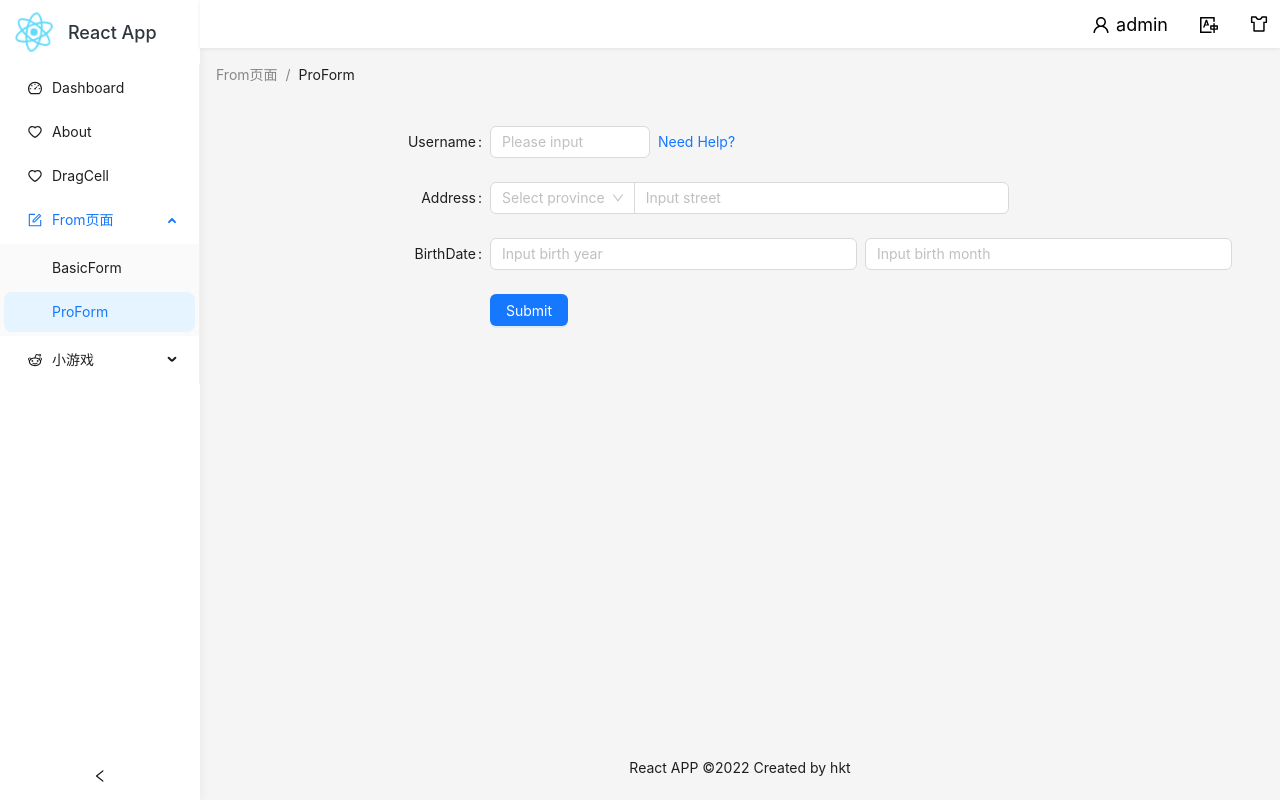
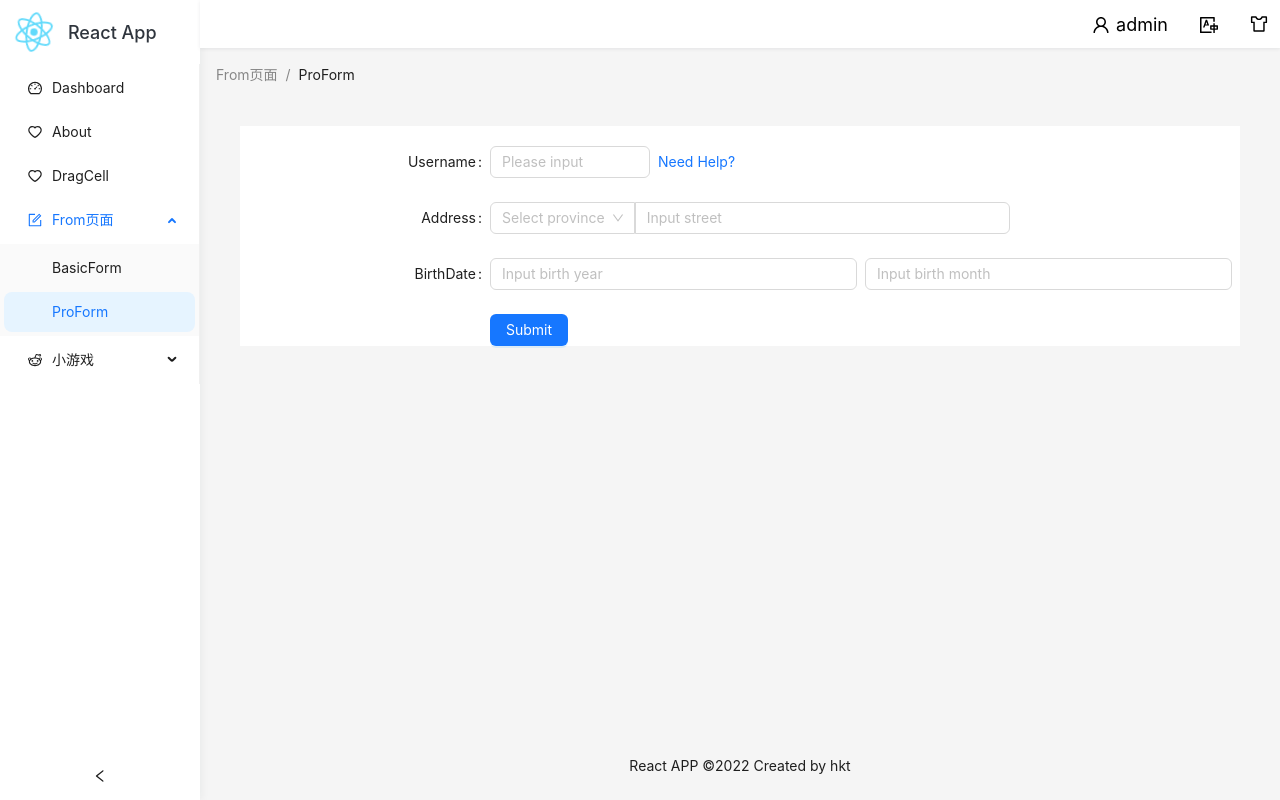
Before and after one commit to mamba-1024/react-admin-vite, a React (Vite) app: page /form/pro-form in a window 1280 px wide. Built offline with nearby package versions, Linux system fonts and the light colour scheme.

Commit message:
chore: 增加Tailwind

```diff
--- a/package.json
+++ b/package.json
@@ -54,6 +54,7 @@
     "@typescript-eslint/eslint-plugin": "^5.57.0",
     "@typescript-eslint/parser": "^5.57.0",
     "@vitejs/plugin-react": "^3.1.0",
+    "autoprefixer": "^10.4.14",
     "consola": "^2.15.3",
     "eslint": "^8.37.0",
     "eslint-config-prettier": "^8.8.0",
@@ -66,12 +67,14 @@
     "husky": "^8.0.3",
     "less": "^4.1.3",
     "lint-staged": "^13.2.0",
+    "postcss": "^8.4.21",
     "postcss-less": "^6.0.0",
     "prettier": "^2.8.7",
     "stylelint": "^15.3.0",
     "stylelint-config-standard": "^31.0.0",
     "stylelint-config-standard-scss": "^7.0.1",
     "stylelint-scss": "^4.6.0",
+    "tailwindcss": "^3.3.1",
     "typescript": "^5.0.3",
     "vite": "^4.2.1",
     "vite-plugin-style-import": "^2.0.0"
--- /dev/null
+++ b/postcss.config.js
@@ -0,0 +1,6 @@
+module.exports = {
+  plugins: {
+    tailwindcss: {},
+    autoprefixer: {},
+  },
+}
--- a/src/main.jsx
+++ b/src/main.jsx
@@ -2,10 +2,10 @@ import React from 'react';
 import ReactDOM from 'react-dom/client';
 import './i18n/index';
 import App from './App';
+import './tailwind.css';
 import './index.less';
 // import 'antd/dist/antd.less';
 // 引入 variable 支持 primaryColor 的动态切换
 // import 'antd/dist/antd.variable.less';
 
-
 ReactDOM.createRoot(document.getElementById('root')).render(<App />);
--- a/src/pages/form/pro-form/index.jsx
+++ b/src/pages/form/pro-form/index.jsx
@@ -9,6 +9,7 @@ const App = () => {
   };
 
   return (
+    <div className="bg-white pt-5">
       <Form
         name="complex-form"
         onFinish={onFinish}
@@ -121,6 +122,7 @@ const App = () => {
           </Button>
         </Form.Item>
       </Form>
+    </div>
   );
 };
 
--- /dev/null
+++ b/src/tailwind.css
@@ -0,0 +1,3 @@
+@tailwind base;
+@tailwind components;
+@tailwind utilities;
--- /dev/null
+++ b/tailwind.config.js
@@ -0,0 +1,10 @@
+/** @type {import('tailwindcss').Config} */
+module.exports = {
+  content: [
+    './index.html', './src/**/*.{js,ts,jsx,tsx}',
+  ],
+  theme: {
+    extend: {},
+  },
+  plugins: [],
+};
```
Also changed, not shown: .stylelintrc.js, 1 other file (tests, documents, lock files or other folders). Lines whose indentation alone changed are shown as unchanged.
